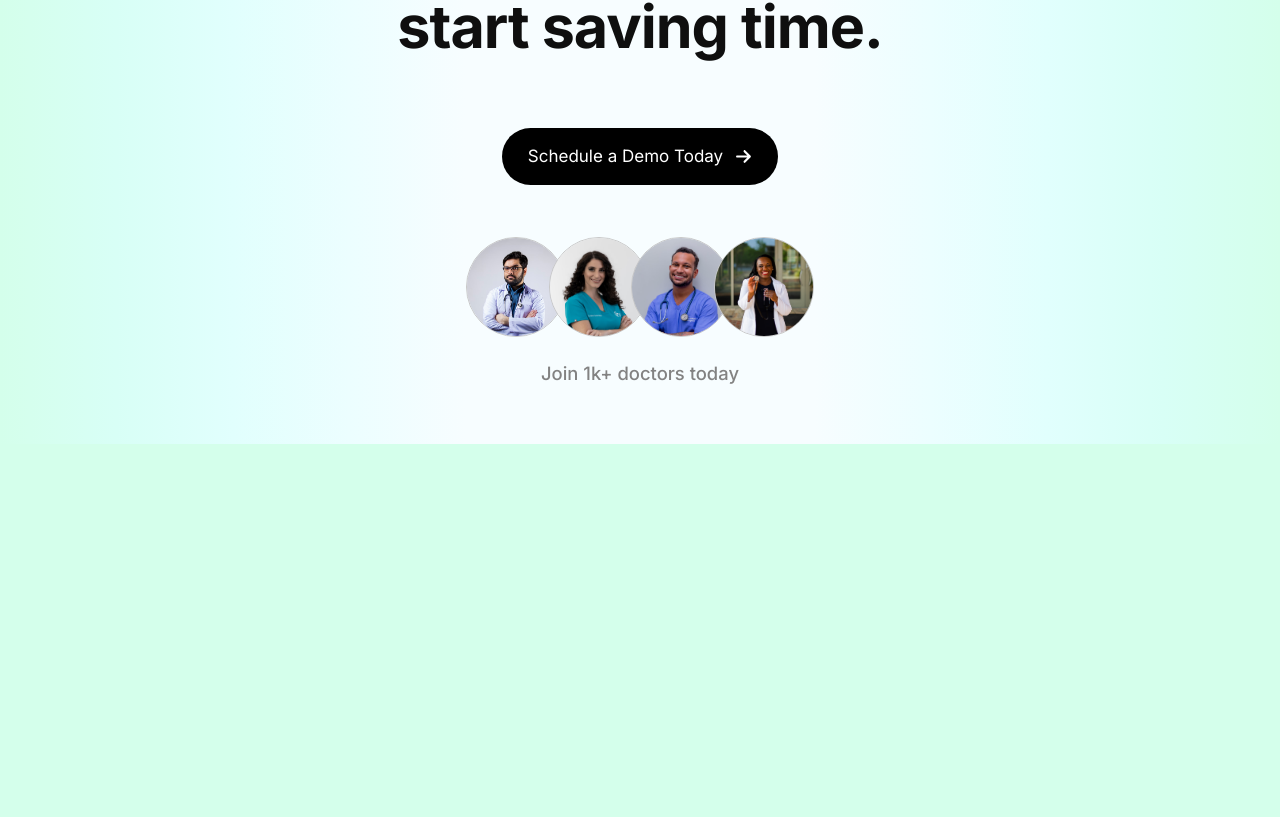
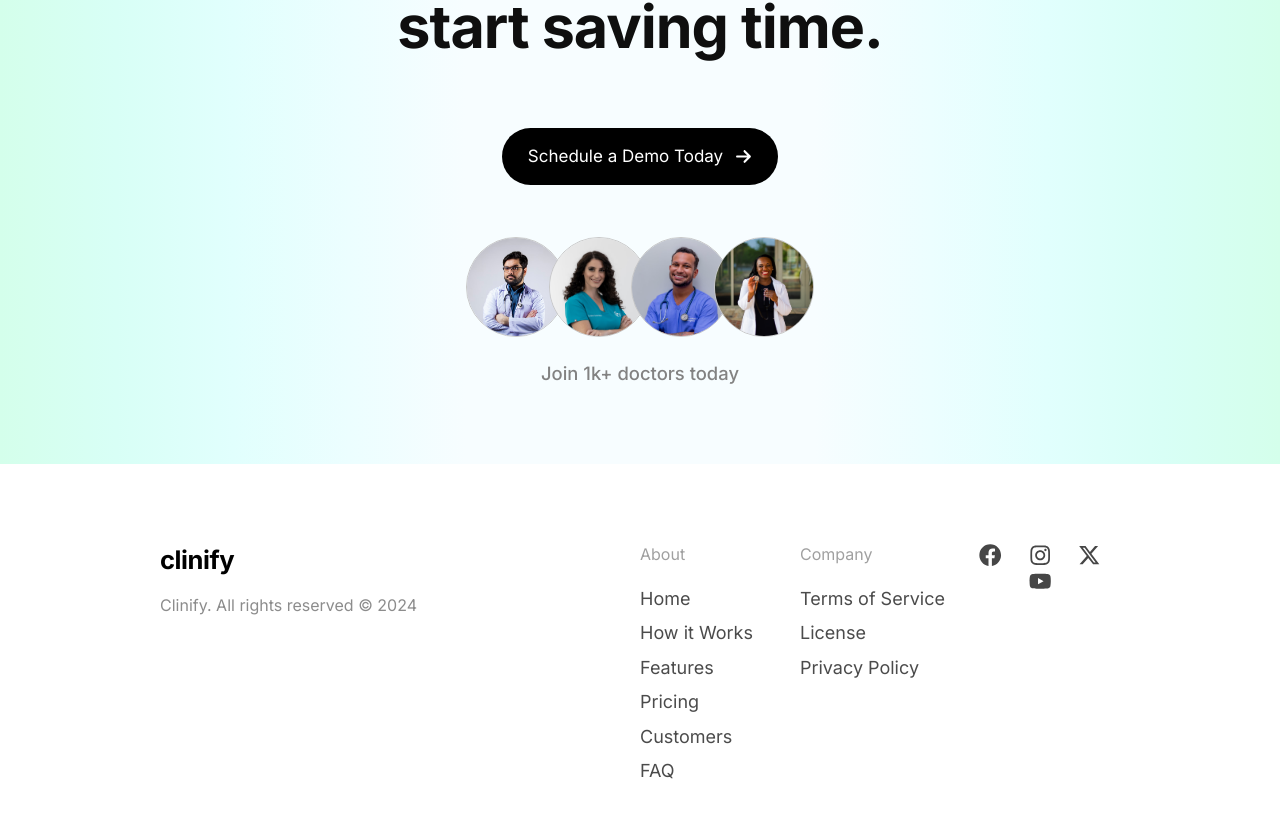
Before and after one commit to inspirer10/clinify, a Next.js app: page / in a window 1280 px wide. Shown: the part 6422-7239 px from the top of the page. Before the commit the page ends 6866 px from the top, so only its background shows below. Built offline with nearby package versions, Linux system fonts and the light colour scheme.

Commit message:
footer improvements

```diff
--- a/src/pages/Components/Footer.js
+++ b/src/pages/Components/Footer.js
@@ -1,5 +1,7 @@
 import React from 'react';
 import { FaArrowRight } from 'react-icons/fa6';
+import { FaFacebook, FaInstagram, FaYoutube } from 'react-icons/fa';
+import { FaXTwitter } from 'react-icons/fa6';
 
 function Footer() {
     return (
@@ -37,6 +39,47 @@ function Footer() {
                 </div>
                 <p>Join 1k+ doctors today </p>
             </div>
+
+            <div className='footer-main'>
+                <div className='footer-inner-container'>
+                    <div>
+                        <p className='footer-logo'>clinify</p>
+                        <p className='footer-copyright'>
+                            Clinify. All rights reserved © 2024
+                        </p>
+                    </div>
+
+                    <div className='footer-references-container'>
+                        <div className='references-wrapper'>
+                            <span>About</span>
+                            <ul>
+                                <li>Home</li>
+                                <li>How it Works</li>
+                                <li>Features</li>
+                                <li>Pricing</li>
+                                <li>Customers</li>
+                                <li>FAQ</li>
+                            </ul>
+                        </div>
+
+                        <div className='references-wrapper'>
+                            <span>Company</span>
+                            <ul>
+                                <li>Terms of Service</li>
+                                <li>License</li>
+                                <li>Privacy Policy</li>
+                            </ul>
+                        </div>
+
+                        <div className='icons'>
+                            <FaFacebook className='icon' />
+                            <FaInstagram className='icon' />
+                            <FaXTwitter className='icon' />
+                            <FaYoutube className='icon' />
+                        </div>
+                    </div>
+                </div>
+            </div>
         </footer>
     );
 }
--- a/src/pages/index.js
+++ b/src/pages/index.js
@@ -14,7 +14,7 @@ export default function Home() {
                 <title>Clinify</title>
                 <meta
                     name='description'
-                    content='Generated by create next app'
+                    content='Clinify - Clinical notes made easy'
                 />
                 <meta
                     name='viewport'
--- a/src/styles/footer.scss
+++ b/src/styles/footer.scss
@@ -1,6 +1,6 @@
 footer {
     text-align: center;
-    margin: 7.5vh auto;
+    margin: 7.5vh auto 0;
     .footer-heading {
         width: 45%;
         margin: 1.5rem auto 3.5rem;
@@ -57,6 +57,61 @@ footer {
             font-weight: 500;
         }
     }
+    .footer-main {
+        background-color: #fff;
+        margin: 10vh auto 0;
+        padding: 10vh 0 7.5vh;
+        .footer-inner-container {
+            display: flex;
+            justify-content: space-between;
+            width: 75%;
+            margin: 0 auto;
+            .footer-logo {
+                text-align: left;
+                font-weight: 700;
+                font-size: 1.6rem;
+                letter-spacing: -0.45px;
+            }
+            .footer-copyright {
+                margin-top: 1.25rem;
+                text-align: left;
+                color: rgb(140, 140, 140);
+            }
+            div {
+                width: 50%;
+            }
+            .footer-references-container {
+                color: rgb(75, 75, 75);
+                width: 50%;
+                display: flex;
+                justify-content: space-between;
+                flex-direction: row;
+                .references-wrapper {
+                    text-align: left;
+                    span {
+                        display: block;
+                        margin-bottom: 1.5rem;
+                        color: rgb(160, 160, 160);
+                    }
+                    ul li {
+                        font-size: 18px;
+                        margin: 0.75rem 0;
+                        line-height: calc(1.25 * 18px);
+                    }
+                }
+                .icons .icon {
+                    color: rgb(70, 70, 70);
+                    font-size: 1.4rem;
+                    margin: 0 0.85rem;
+                    transition: .225s ease;
+                    cursor: pointer;
+                    &:hover {
+                        color: rgb(15, 15, 15);
+                    }
+                }
+            }
+        }
+    }
 }
 
 @media (max-width: 1450px) {
```
